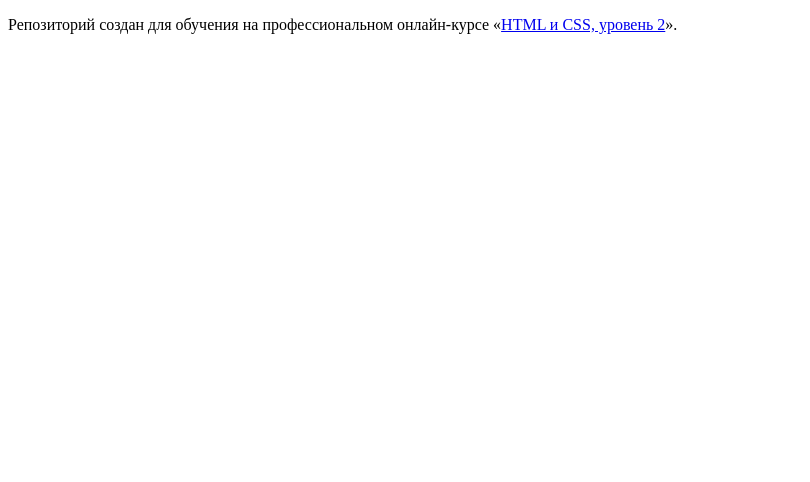
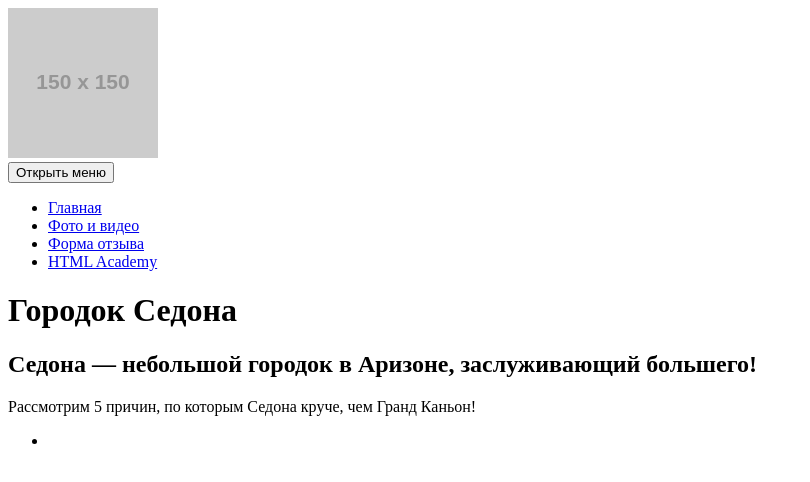
Before and after one commit to timurbl78/503391-sedona-19, a website: page source/index.html in a window 1280 px wide. Shown: the whole page, without its empty margins (0-810 px from the left). Drawn offline with Linux system fonts and the light colour scheme; placeholder pictures from the web are drawn by us.

Commit message:
Начало верстки index.html

```diff
--- a/source/index.html
+++ b/source/index.html
@@ -5,8 +5,46 @@
     <title>HTML Academy: Седона</title>
   </head>
   <body>
+  <header class="page-header">
+    <a class="page-header__logo">
+      <img class="page-header__logo-image" alt="Городок Седона" src="https://via.placeholder.com/150x150">
+    </a>
+    <nav class="main-nav">
+      <button class="main-nav__toggle" type="button">Открыть меню</button>
+      <div class="main-nav__wrapper">
+        <ul class="main-nav__list site-list">
+          <li class="site-list__item">
+            <a href="#" class="site-list__item-link">Главная</a>
+          </li>
+          <li class="site-list__item">
+            <a href="#" class="site-list__item-link">Фото и видео</a>
+          </li>
+          <li class="site-list__item">
+            <a href="#" class="site-list__item-link">Форма отзыва</a>
+          </li>
+          <li class="site-list__item">
+            <a href="#" class="site-list__item-link">HTML Academy</a>
+          </li>
+        </ul>
+      </div>
+    </nav>
+  </header>
 
-    <p>Репозиторий создан для обучения на профессиональном онлайн‑курсе «<a href="https://htmlacademy.ru/intensive/adaptive">HTML и CSS, уровень 2</a>».</p>
+  <main class="page-main">
+    <h1 class="visually-hidden">Городок Седона</h1>
 
+    <section class="page-main__about about">
+      <h2 class="about__title">Седона &#0151; небольшой городок в Аризоне, заслуживающий большего!</h2>
+      <p class="about__text">Рассмотрим 5 причин, по которым Седона круче, чем Гранд Каньон!</p>
+    </section>
+
+    <section class="page-main__advantages advantages">
+      <ul class="advantages__list">
+        <li class="advantages__item">
+
+        </li>
+      </ul>
+    </section>
+  </main>
   </body>
 </html>
```
Also changed, not shown: source/form.html (added, +10 -0 lines), source/photo.html (added, +10 -0 lines).
